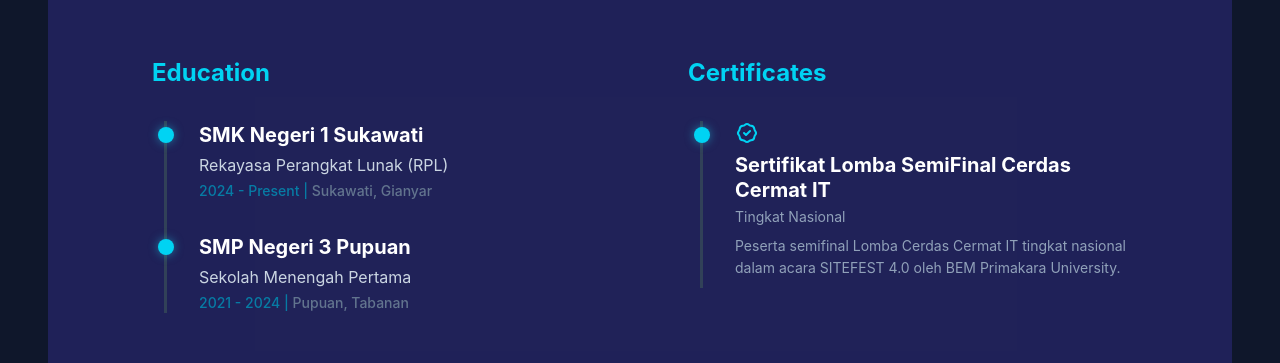
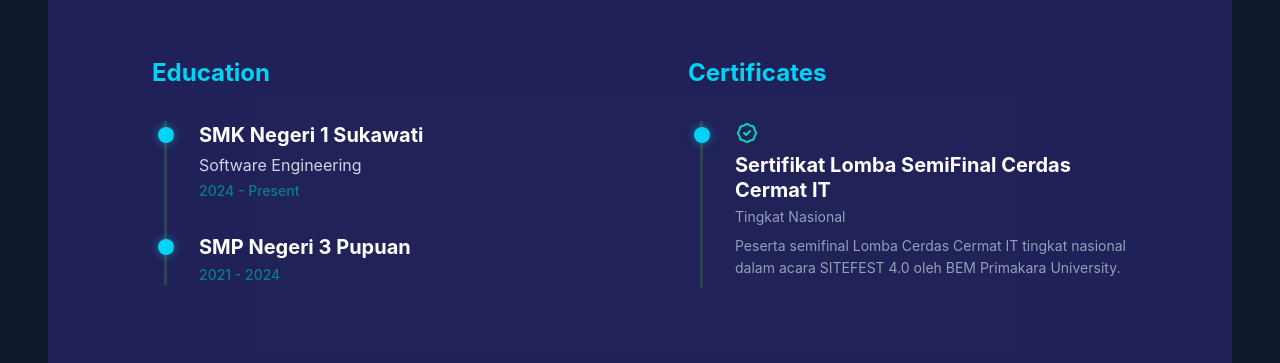
Before and after one commit to Ravelery/profile, a Vue app: page / in a window 1280 px wide. Shown: the part 920-1283 px from the top of the page. Built offline with nearby package versions, Linux system fonts and the light colour scheme.

Commit message:
repair some objeck

```diff
--- a/src/components/More.vue
+++ b/src/components/More.vue
@@ -5,16 +5,13 @@ const educations = ref([
   {
     id: 1,
     school: 'SMK Negeri 1 Sukawati',
-    major: 'Rekayasa Perangkat Lunak (RPL)',
+    major: 'Software Engineering',
     date: '2024 - Present',
-    location: 'Sukawati, Gianyar'
   },
   {
     id: 2,
     school: 'SMP Negeri 3 Pupuan',
-    major: 'Sekolah Menengah Pertama',
     date: '2021 - 2024',
-    location: 'Pupuan, Tabanan'
   },
 ])
 </script>
@@ -36,8 +33,8 @@ const educations = ref([
               <div class="absolute w-4 h-4 bg-cyan-400 rounded-full -left-[9.5px] top-1.5 shadow-[0_0_10px_rgba(34,211,238,0.5)]"></div>
               <h4 class="text-xl font-bold text-white">{{ edu.school }}</h4>
               <p class="text-slate-300 mt-1">{{ edu.major }}</p>
-              <p class="text-cyan-600/80 text-sm mt-1 font-medium">
-                {{ edu.date }} | <span class="text-slate-500">{{ edu.location }}</span>
+              <p class="text-teal-600/80 text-sm mt-1 font-medium">
+                {{ edu.date }}
               </p>
             </div>
           </div>
@@ -48,7 +45,7 @@ const educations = ref([
           <div class="border-l-[3px] border-slate-700 ml-3 mb-10 relative">
             <div class="absolute w-4 h-4 bg-cyan-400 rounded-full -left-[9.5px] top-1.5 shadow-[0_0_10px_rgba(34,211,238,0.5)]"></div>
             <div class="pl-8 relative pb-2">
-              <svg xmlns="http://www.w3.org/2000/svg" class="h-6 w-6 text-cyan-400 mb-2" fill="none" viewBox="0 0 24 24" stroke="currentColor" stroke-width="2">
+              <svg xmlns="http://www.w3.org/2000/svg" class="h-6 w-6 text-teal-400 mb-2" fill="none" viewBox="0 0 24 24" stroke="currentColor" stroke-width="2">
                 <path stroke-linecap="round" stroke-linejoin="round" d="M9 12l2 2 4-4M7.835 4.697a3.42 3.42 0 001.946-.806 3.42 3.42 0 014.438 0 3.42 3.42 0 001.946.806 3.42 3.42 0 013.138 3.138 3.42 3.42 0 00.806 1.946 3.42 3.42 0 010 4.438 3.42 3.42 0 00-.806 1.946 3.42 3.42 0 01-3.138 3.138 3.42 3.42 0 00-1.946.806 3.42 3.42 0 01-4.438 0 3.42 3.42 0 00-1.946-.806 3.42 3.42 0 01-3.138-3.138 3.42 3.42 0 00-.806-1.946 3.42 3.42 0 010-4.438 3.42 3.42 0 00.806-1.946 3.42 3.42 0 013.138-3.138z" />
               </svg>
               <h4 class="text-xl font-bold text-white leading-tight">Sertifikat Lomba SemiFinal Cerdas Cermat IT</h4>
```
